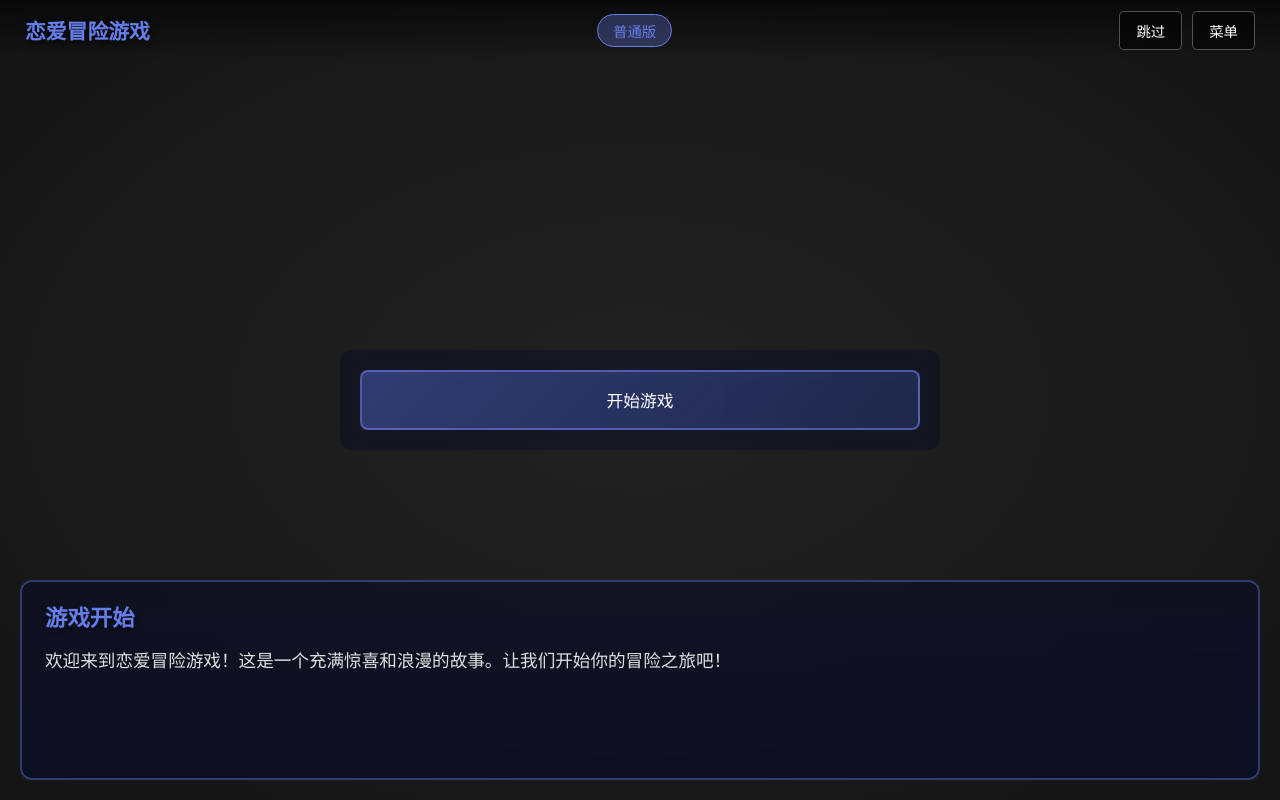
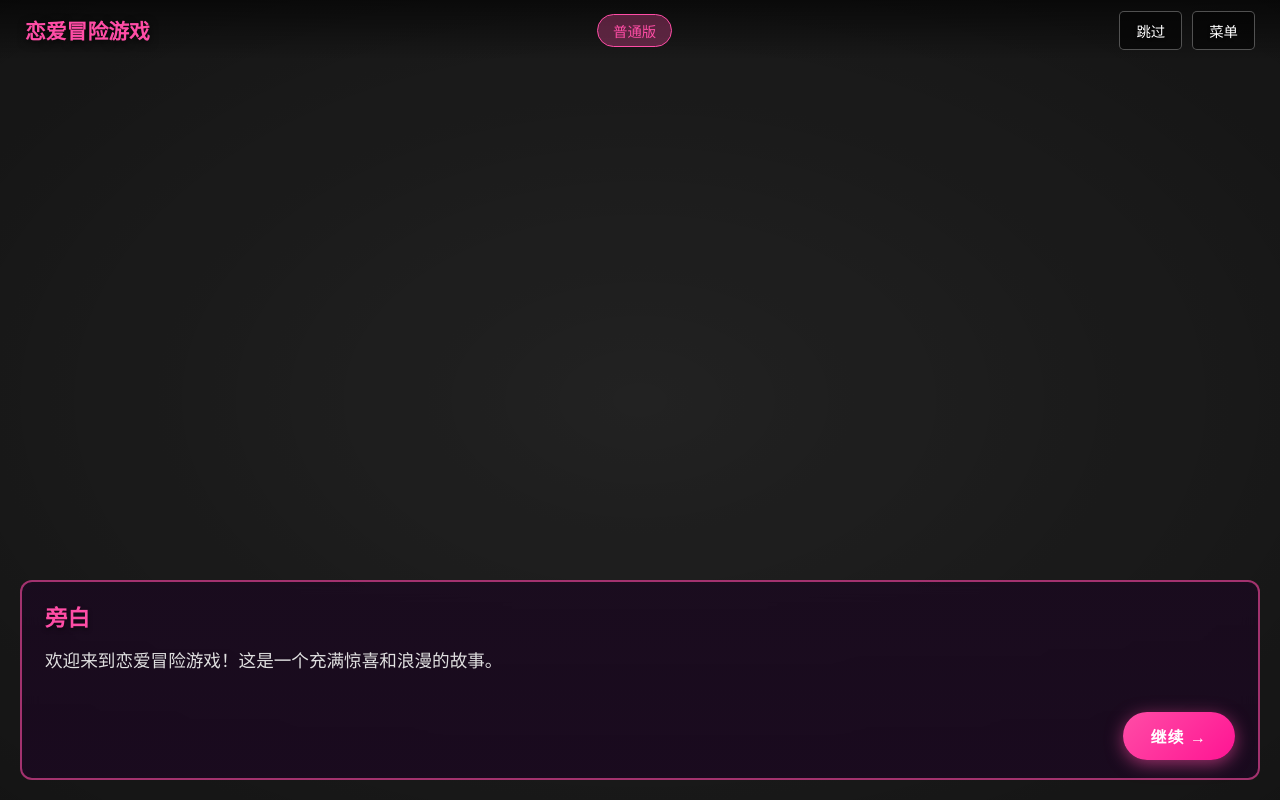
Before and after one commit to iAJue/MoeJueBlogAnniversaryGames, a PHP site: page /level/three/GalGame.html in a window 1280 px wide. Run offline with PHP 8.4, Linux system fonts and the light colour scheme.

Commit message:
配色 需要修改

```diff
--- a/css/galgame.css
+++ b/css/galgame.css
@@ -7,7 +7,7 @@
 
 body {
     font-family: 'Microsoft YaHei', 'Segoe UI', Arial, sans-serif;
-    background-color: #0a0e27;
+    background-color: #1a0a1f;
     color: #fff;
     overflow: hidden;
 }
@@ -120,23 +120,23 @@
 .game-title {
     font-size: 1.3em;
     font-weight: bold;
-    color: #667eea;
+    color: #ff4da6;
     text-shadow: 0 2px 8px rgba(0, 0, 0, 0.8);
 }
 
 .version-badge {
     padding: 5px 15px;
-    background: rgba(102, 126, 234, 0.3);
-    border: 1px solid #667eea;
+    background: rgba(255, 77, 166, 0.3);
+    border: 1px solid #ff4da6;
     border-radius: 20px;
     font-size: 0.9em;
-    color: #667eea;
+    color: #ff4da6;
 }
 
 .version-badge.adult {
-    border-color: #ff6b6b;
-    background: rgba(255, 107, 107, 0.2);
-    color: #ff6b6b;
+    border-color: #ff1493;
+    background: rgba(255, 20, 147, 0.2);
+    color: #ff1493;
 }
 
 .ui-buttons {
@@ -251,8 +251,8 @@
     left: 0;
     width: 100%;
     height: 100%;
-    background: linear-gradient(180deg, rgba(10, 14, 39, 0.6) 0%, rgba(10, 14, 39, 0.75) 100%);
-    border: 2px solid rgba(102, 126, 234, 0.4);
+    background: linear-gradient(180deg, rgba(26, 10, 31, 0.85) 0%, rgba(26, 10, 31, 0.95) 100%);
+    border: 2px solid rgba(255, 77, 166, 0.6);
     border-radius: 12px;
     backdrop-filter: blur(10px);
 }
@@ -269,14 +269,14 @@
 
 .character-name {
     font-size: 1.4em;
-    color: #667eea;
+    color: #ff4da6;
     margin-bottom: 12px;
     font-weight: bold;
     text-shadow: 0 2px 4px rgba(0, 0, 0, 0.5);
 }
 
 .character-name.adult {
-    color: #ff6b6b;
+    color: #ff1493;
 }
 
 .dialog-text-wrapper {
@@ -329,7 +329,7 @@
     max-height: 400px;
     overflow-y: auto;
     padding: 20px;
-    background: rgba(10, 14, 39, 0.5);
+    background: rgba(26, 10, 31, 0.7);
     border-radius: 12px;
     backdrop-filter: blur(10px);
 }
@@ -343,14 +343,14 @@
 }
 
 .choices-container::-webkit-scrollbar-thumb {
-    background: rgba(102, 126, 234, 0.3);
+    background: rgba(255, 77, 166, 0.5);
     border-radius: 10px;
 }
 
 .choice-btn {
     padding: 16px 22px;
-    background: linear-gradient(135deg, rgba(102, 126, 234, 0.4) 0%, rgba(102, 126, 234, 0.2) 100%);
-    border: 2px solid rgba(102, 126, 234, 0.6);
+    background: linear-gradient(135deg, rgba(255, 77, 166, 0.5) 0%, rgba(255, 77, 166, 0.3) 100%);
+    border: 2px solid rgba(255, 77, 166, 0.7);
     color: #ffffff;
     border-radius: 8px;
     cursor: pointer;
@@ -369,17 +369,17 @@
     top: 0;
     height: 100%;
     width: 3px;
-    background: #667eea;
+    background: #ff4da6;
     transform: scaleY(0);
     transform-origin: center;
     transition: transform 0.3s ease;
 }
 
 .choice-btn:hover {
-    background: linear-gradient(135deg, rgba(102, 126, 234, 0.7) 0%, rgba(102, 126, 234, 0.5) 100%);
-    border-color: #8b9dff;
+    background: linear-gradient(135deg, rgba(255, 77, 166, 0.8) 0%, rgba(255, 77, 166, 0.6) 100%);
+    border-color: #ff85c0;
     transform: translateY(-3px) scale(1.02);
-    box-shadow: 0 8px 25px rgba(102, 126, 234, 0.5);
+    box-shadow: 0 8px 25px rgba(255, 77, 166, 0.6);
 }
 
 .choice-btn:hover::before {
@@ -408,24 +408,36 @@
 
 /* ========== 继续按钮 ========== */
 .next-btn {
-    align-self: flex-end;
+    position: absolute;
+    bottom: 20px;
+    right: 25px;
     padding: 12px 28px;
-    background: linear-gradient(135deg, #667eea 0%, #764ba2 100%);
+    background: linear-gradient(135deg, #ff4da6 0%, #ff1493 100%);
     border: none;
     color: white;
-    border-radius: 6px;
+    border-radius: 25px;
     cursor: pointer;
     font-size: 1em;
     font-weight: bold;
     transition: all 0.3s ease;
-    text-transform: uppercase;
     letter-spacing: 1px;
-    box-shadow: 0 4px 15px rgba(102, 126, 234, 0.3);
+    box-shadow: 0 4px 15px rgba(255, 77, 166, 0.5);
+    animation: pulse 2s ease-in-out infinite;
+    z-index: 20;
+}
+
+@keyframes pulse {
+    0%, 100% {
+        box-shadow: 0 4px 15px rgba(255, 77, 166, 0.5);
+    }
+    50% {
+        box-shadow: 0 4px 25px rgba(255, 77, 166, 0.8);
+    }
 }
 
 .next-btn:hover {
-    transform: translateY(-2px);
-    box-shadow: 0 6px 20px rgba(102, 126, 234, 0.5);
+    transform: translateY(-2px) scale(1.05);
+    box-shadow: 0 6px 20px rgba(255, 77, 166, 0.7);
 }
 
 .next-btn:active {
--- a/level/three/GalGame.html
+++ b/level/three/GalGame.html
@@ -7,7 +7,6 @@
     <link rel="stylesheet" href="/css/galgame.css">
 </head>
 <body>
-    <!-- 加载屏幕 -->
     <div id="loadingScreen">
         <div class="loading-container">
             <div class="loading-spinner"></div>
@@ -16,9 +15,7 @@
         </div>
     </div>
 
-    <!-- 游戏主界面 -->
     <div id="gameContainer">
-        <!-- 顶部UI -->
         <div class="game-ui-top">
             <div class="game-title">恋爱冒险游戏</div>
             <div class="version-badge" id="versionBadge">普通版</div>
@@ -28,19 +25,15 @@
             </div>
         </div>
 
-        <!-- 背景 -->
         <div class="game-background" id="gameBackground"></div>
         <div class="background-overlay"></div>
 
-        <!-- 角色容器 -->
         <div class="character-container" id="characterContainer"></div>
 
-        <!-- 选项容器（居中显示） -->
         <div class="choices-center-container" id="choicesCenterContainer">
             <div class="choices-container" id="choicesContainer"></div>
         </div>
 
-        <!-- 对话框 -->
         <div class="dialog-container">
             <div class="dialog-background"></div>
             <div class="dialog-content">
@@ -48,11 +41,10 @@
                 <div class="dialog-text-wrapper">
                     <div class="dialog-text" id="dialogText">游戏加载中...</div>
                 </div>
-                <button class="next-btn" id="nextBtn" onclick="nextDialog()" style="display: none;">继续 →</button>
             </div>
+            <button class="next-btn" id="nextBtn" onclick="nextDialog()" style="display: none;">继续 →</button>
         </div>
 
-        <!-- 游戏结束界面 -->
         <div class="ending-screen" id="endingScreen">
             <div class="ending-content">
                 <h2 id="endingTitle">游戏结束</h2>
@@ -72,23 +64,18 @@
             scriptData: null
         };
 
-        // 游戏脚本内容（从JSON文件加载）
         const gameScripts = {};
 
-        // 从JSON文件加载游戏脚本
         async function loadGameScripts() {
             try {
-                // 加载普通版
                 const normalResponse = await fetch('./data/galgame_normal.json');
                 const normalData = await normalResponse.json();
                 gameScripts.normal = normalData.scenes;
 
-                // 加载成人版
                 const adultResponse = await fetch('./data/galgame_adult.json');
                 const adultData = await adultResponse.json();
                 gameScripts.adult = adultData.scenes;
 
-                // 脚本加载完成，初始化游戏
                 initGame();
             } catch (error) {
                 console.error('加载游戏脚本失败:', error);
@@ -96,19 +83,15 @@
             }
         }
 
-        // 获取URL参数
         function getUrlParam(paramName) {
             const urlParams = new URLSearchParams(window.location.search);
             return urlParams.get(paramName);
         }
 
-        // 初始化游戏
         function initGame() {
-            // 隐藏加载屏幕
             setTimeout(() => {
                 document.getElementById('loadingScreen').style.display = 'none';
 
-                // 检查URL参数
                 const adultParam = getUrlParam('adult');
                 const version = adultParam === 'true' ? 'adult' : 'normal';
 
@@ -116,13 +99,11 @@
             }, 1000);
         }
 
-        // 开始游戏
         function startGame(version) {
             currentGame.version = version;
             currentGame.currentSceneIndex = 0;
             currentGame.playerChoices = [];
 
-            // 更新版本标签
             const badge = document.getElementById('versionBadge');
             if (version === 'adult') {
                 badge.textContent = '18+ 成人版';
@@ -132,16 +113,13 @@
                 badge.classList.remove('adult');
             }
 
-            // 设置背景
             const background = document.getElementById('gameBackground');
             background.classList.remove('normal', 'adult');
             background.classList.add(version);
 
-            // 显示第一个对话
             showDialog(0);
         }
 
-        // 显示对话
         function showDialog(sceneIndex) {
             const scripts = gameScripts[currentGame.version];
 
@@ -154,7 +132,6 @@
             currentGame.currentSceneIndex = sceneIndex;
             currentGame.currentChoices = scene.choices;
 
-            // 更新角色名字和对话文本
             const characterName = document.getElementById('characterName');
             characterName.textContent = scene.characterName;
             if (currentGame.version === 'adult') {
@@ -165,34 +142,32 @@
 
             document.getElementById('dialogText').textContent = scene.text;
 
-            // 更新背景
             const background = document.getElementById('gameBackground');
             background.classList.remove('normal', 'adult');
             background.classList.add(scene.background);
 
-            // 更新立绘
             updateCharacterSprite(scene.sprite);
 
-            // 显示选择按钮
             showChoices(scene.choices);
         }
 
-        // 显示选择按钮
         function showChoices(choices) {
             const choicesContainer = document.getElementById('choicesContainer');
             choicesContainer.innerHTML = '';
 
             if (choices.length === 0) {
+                choicesContainer.style.display = 'none';
                 document.getElementById('nextBtn').style.display = 'block';
                 return;
             }
+
+            choicesContainer.style.display = 'flex';
 
             choices.forEach((choice, index) => {
                 const button = document.createElement('button');
                 button.className = 'choice-btn';
                 button.textContent = choice.text;
 
-                // 如果是18+版本，添加标记
                 if (choice.text.includes('***')) {
                     button.classList.add('adult-only');
                 }
@@ -207,13 +182,11 @@
             document.getElementById('nextBtn').style.display = 'none';
         }
 
-        // 下一个对话（当没有选择时）
         function nextDialog() {
-            // 这个函数在有选择按钮时不会被用到
-            // 选择已经在 showChoices 中处理了
+            const nextIndex = currentGame.currentSceneIndex + 1;
+            showDialog(nextIndex);
         }
 
-        // 更新角色立绘
         function updateCharacterSprite(spriteUrl) {
             const container = document.getElementById('characterContainer');
             container.innerHTML = '';
@@ -226,7 +199,6 @@
             }
         }
 
-        // 显示游戏结局
         function showEnding() {
             const endingScreen = document.getElementById('endingScreen');
             const endingContent = endingScreen.querySelector('.ending-content');
@@ -252,29 +224,23 @@
             endingScreen.classList.add('show');
         }
 
-        // 重新开始
         function restartGame() {
             document.getElementById('endingScreen').classList.remove('show');
-            // 刷新页面保留URL参数
             location.reload();
         }
 
-        // 返回菜单
         function returnToMenu() {
             if (confirm('确定要返回菜单吗？进度将丢失。')) {
-                // 返回到上一级菜单
                 window.history.back();
             }
         }
 
-        // 跳过到结局
         function skipToEnding() {
             if (confirm('确定要跳过到结局吗？')) {
                 showEnding();
             }
         }
 
-        // 页面加载时的初始化
         window.addEventListener('load', loadGameScripts);
     </script>
 </body>
```
Also changed, not shown: other parts of css/galgame.css (+31 -31 lines), level/three/data/galgame_normal.json (+24 -21 lines).
